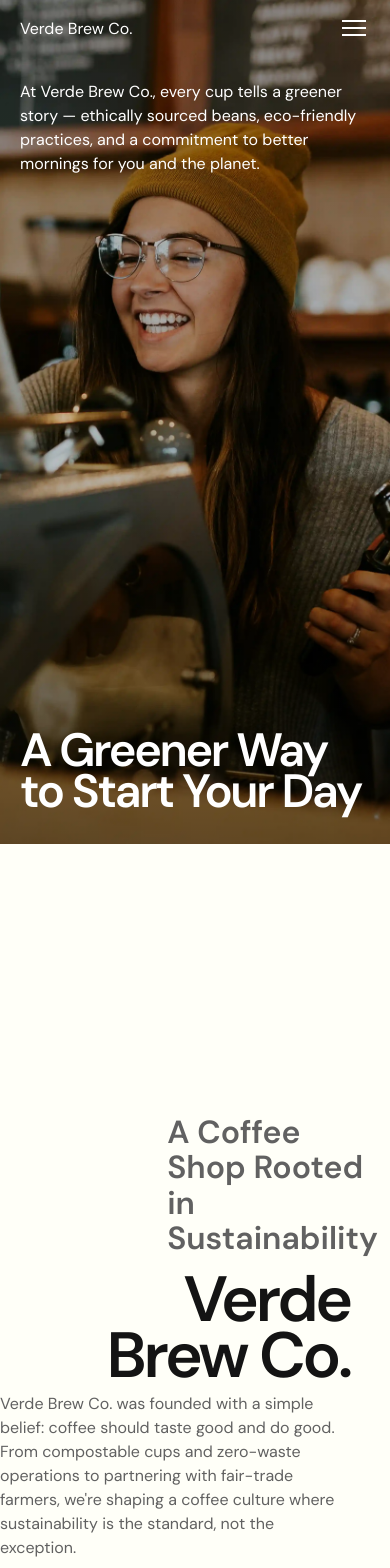
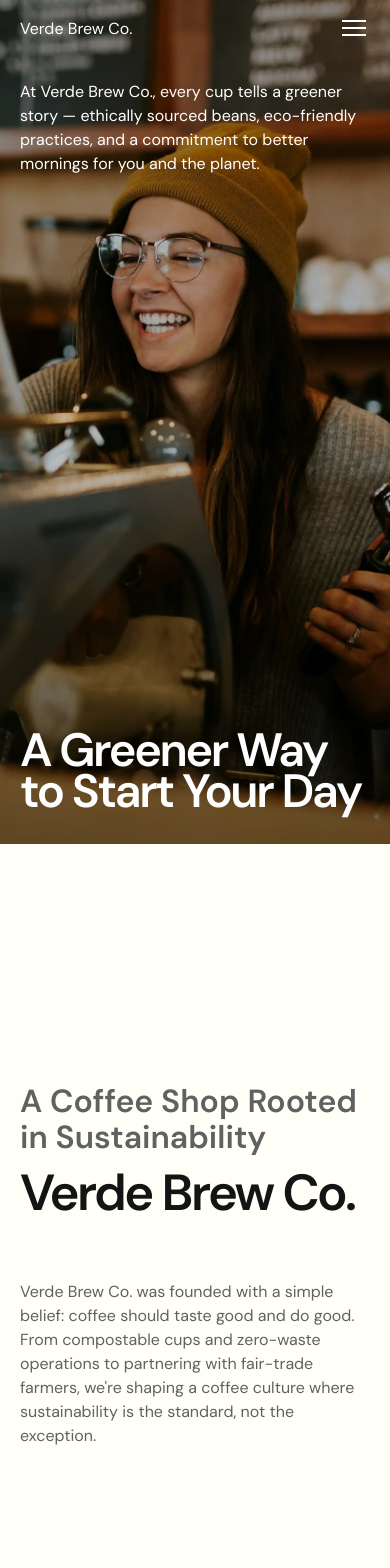
Before and after one commit to eigdoyr/verde-brew-co, a React (Vite) app: page / in a window 390 px wide. Shown: the top 1568 px of the page. Built offline with nearby package versions, Linux system fonts and the light colour scheme.

Commit message:
feat: responsive About

```diff
--- a/src/sections/About.css
+++ b/src/sections/About.css
@@ -32,3 +32,44 @@
   max-width: 373px;
   color: var(--muted-gray);
 }
+
+/* Tablet */
+@media (max-width: 1024px) {
+  .about-wordmark {
+    font-size: clamp(48px, 8vw, 96px);
+  }
+
+  .about-label {
+    margin-left: 40%;
+  }
+}
+
+/* Mobile */
+@media (max-width: 768px) {
+  .about {
+    padding: 6rem 1.25rem;
+  }
+
+  .about-label {
+    margin-left: 0;
+    align-self: flex-start;
+  }
+
+  .about-wordmark {
+    font-size: clamp(40px, 12vw, 72px);
+    text-align: left;
+  }
+
+  .about-description {
+    position: static;
+    max-width: 100%;
+    margin-top: 2rem;
+  }
+}
+
+/* Small mobile */
+@media (max-width: 480px) {
+  .about-wordmark {
+    font-size: clamp(32px, 13vw, 56px);
+  }
+}
```
